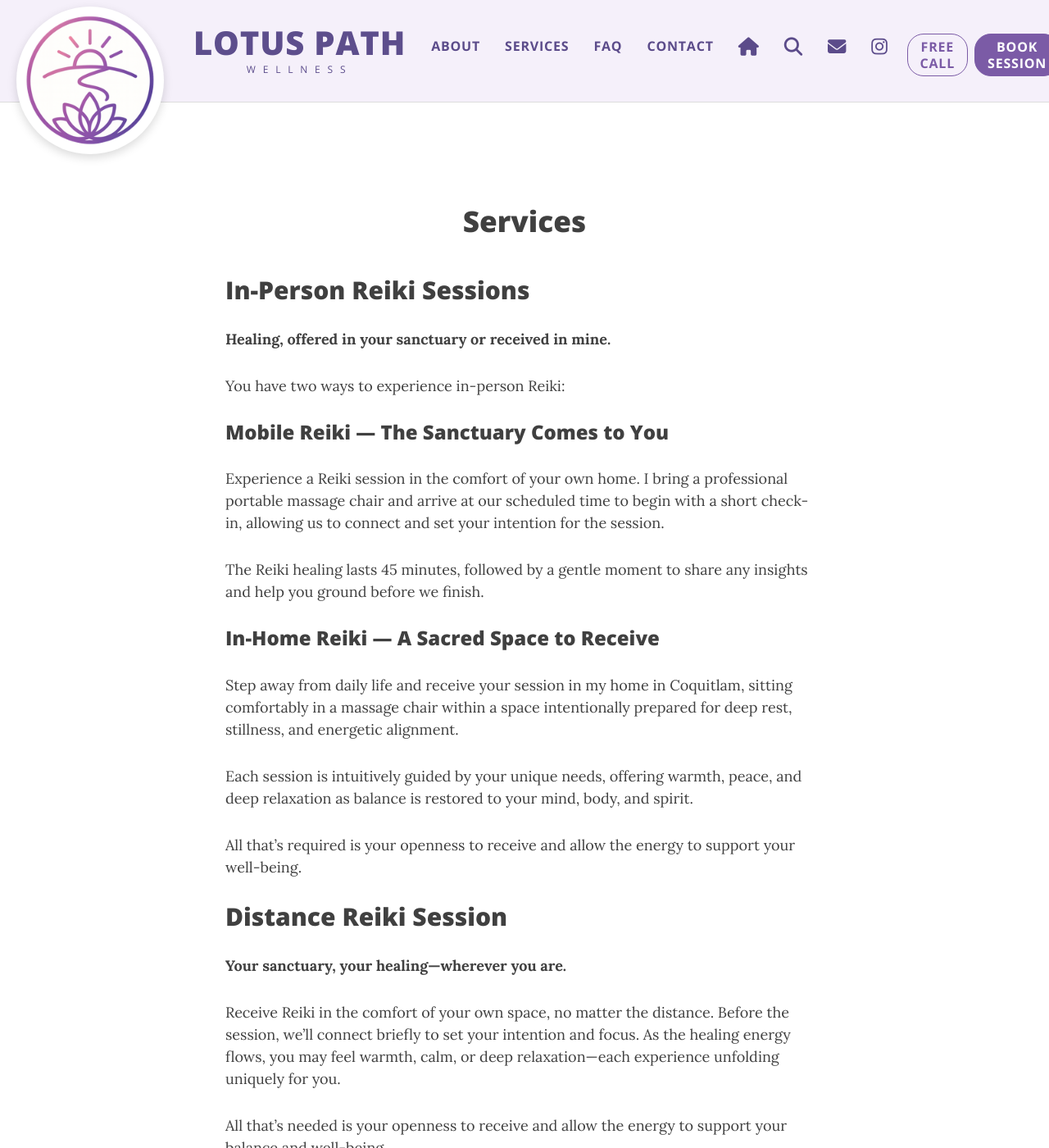
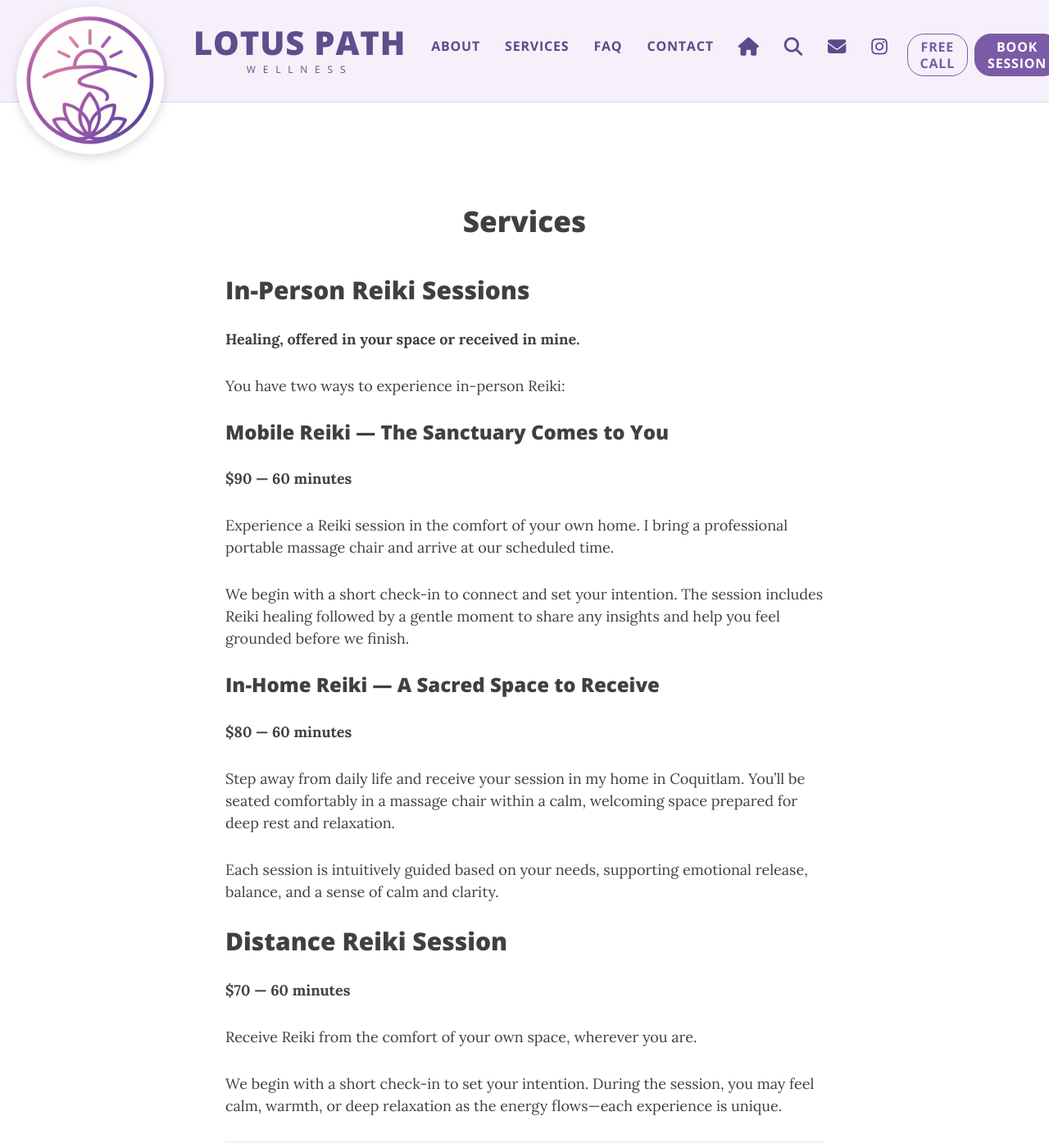
Before and after one commit to lotuspathwellness/lotuspathwellness.github.io, a Jekyll site: the page built from services.md, in a window 1280 px wide and 1400 px high. Shown: the whole window at 82% size. Built offline with Jekyll 4.4.1, drawn with Linux system fonts in a browser that asks for light colours; comment, search, counter and statistics services are not loaded; some of the changed text lies outside the part shown.

Commit message:
Update services page

```diff
--- a/services.md
+++ b/services.md
@@ -5,39 +5,33 @@ title: Services
 
 ## In-Person Reiki Sessions
 
-**Healing, offered in your sanctuary or received in mine.**
+**Healing, offered in your space or received in mine.**
 
 You have two ways to experience in-person Reiki:
 
 ### Mobile Reiki — The Sanctuary Comes to You
 
-Experience a Reiki session in the comfort of your own home. I bring a professional portable massage chair and arrive at our scheduled time to begin with a short check-in, allowing us to connect and set your intention for the session.
+**$90 — 60 minutes**
 
-The Reiki healing lasts 45 minutes, followed by a gentle moment to share any insights and help you ground before we finish.
+Experience a Reiki session in the comfort of your own home. I bring a professional portable massage chair and arrive at our scheduled time.
+
+We begin with a short check-in to connect and set your intention. The session includes Reiki healing followed by a gentle moment to share any insights and help you feel grounded before we finish.
 
 ### In-Home Reiki — A Sacred Space to Receive
 
-Step away from daily life and receive your session in my home in Coquitlam, sitting comfortably in a massage chair within a space intentionally prepared for deep rest, stillness, and energetic alignment.
+**$80 — 60 minutes**
 
-Each session is intuitively guided by your unique needs, offering warmth, peace, and deep relaxation as balance is restored to your mind, body, and spirit.
+Step away from daily life and receive your session in my home in Coquitlam. You'll be seated comfortably in a massage chair within a calm, welcoming space prepared for deep rest and relaxation.
 
-All that's required is your openness to receive and allow the energy to support your well-being.
+Each session is intuitively guided based on your needs, supporting emotional release, balance, and a sense of calm and clarity.
 
 ## Distance Reiki Session
 
-**Your sanctuary, your healing—wherever you are.**
+**$70 — 60 minutes**
 
-Receive Reiki in the comfort of your own space, no matter the distance. Before the session, we'll connect briefly to set your intention and focus. As the healing energy flows, you may feel warmth, calm, or deep relaxation—each experience unfolding uniquely for you.
+Receive Reiki from the comfort of your own space, wherever you are.
 
-All that's needed is your openness to receive and allow the energy to support your balance and well-being.
-
----
-
-## Investment
-
-### 45-Minute Reiki Session | $77
-
-A dedicated space for deep relaxation, energetic balance, and renewal. Each session supports your nervous system in slowing down, allowing your body and energy to gently reset and create space for clarity, calm, and natural healing.
+We begin with a short check-in to set your intention. During the session, you may feel calm, warmth, or deep relaxation as the energy flows—each experience is unique.
 
 ---
 
```
